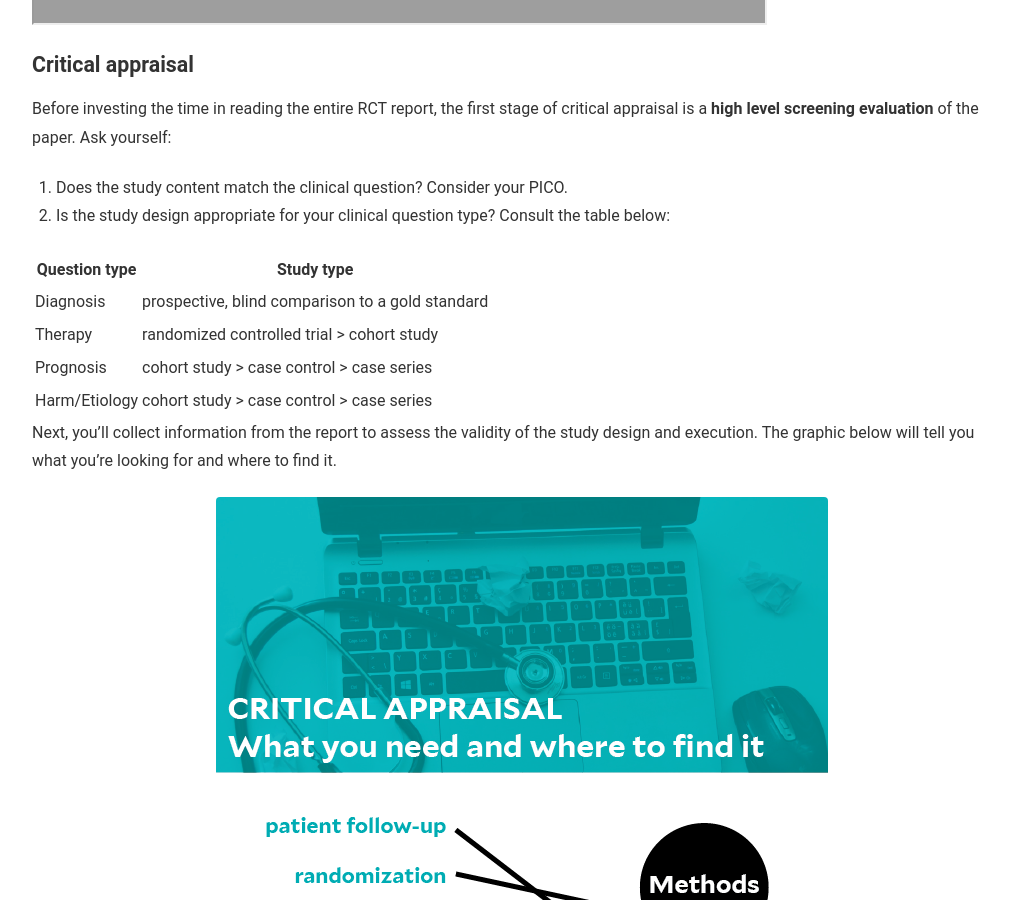
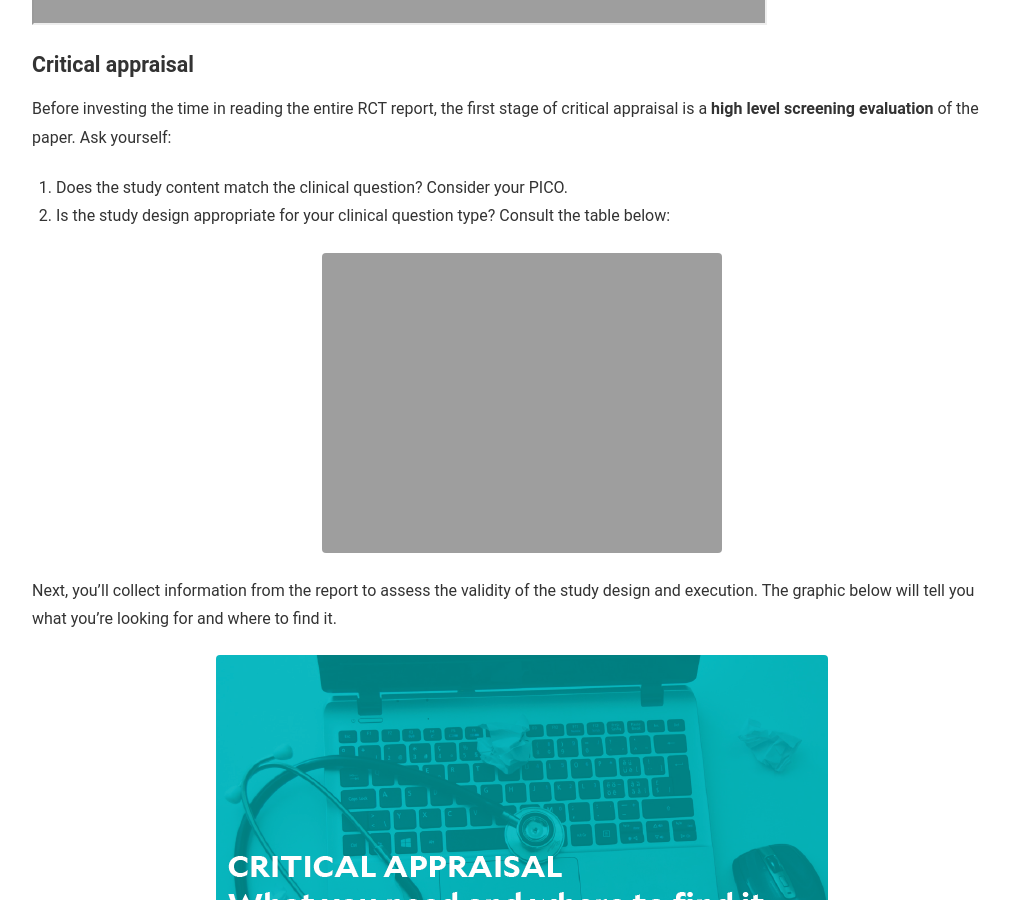
Before and after one commit to caitlinmeyer/idt-portfolio, a Jekyll site: the page built from 300x/signature.md, in a window 1280 px wide and 900 px high, scrolled down 1910 px. Shown: the whole window, without its empty margins (118-1127 px from the left). Built offline with Jekyll 4.4.1, drawn with Linux system fonts in a browser that asks for light colours.

Commit message:
Update signature.md

```diff
--- a/300x/signature.md
+++ b/300x/signature.md
@@ -30,14 +30,7 @@
 1. Does the study content match the clinical question? Consider your PICO.<BR>
 2. Is the study design appropriate for your clinical question type? Consult the table below:
 
-
-| Question type | Study type |
-|---|---|
-| Diagnosis | prospective, blind comparison to a gold standard |
-| Therapy | randomized controlled trial > cohort study |
-| Prognosis | cohort study > case control > case series |
-| Harm/Etiology | cohort study > case control > case series |
-
+![critical appraisal image](https://caitlinmeyer.github.io/idt-portfolio/300x/docs/type-table.png)
 
 Next, you'll collect information from the report to assess the validity of the study design and execution. The graphic below will tell you what you're looking for and where to find it.
 
```
